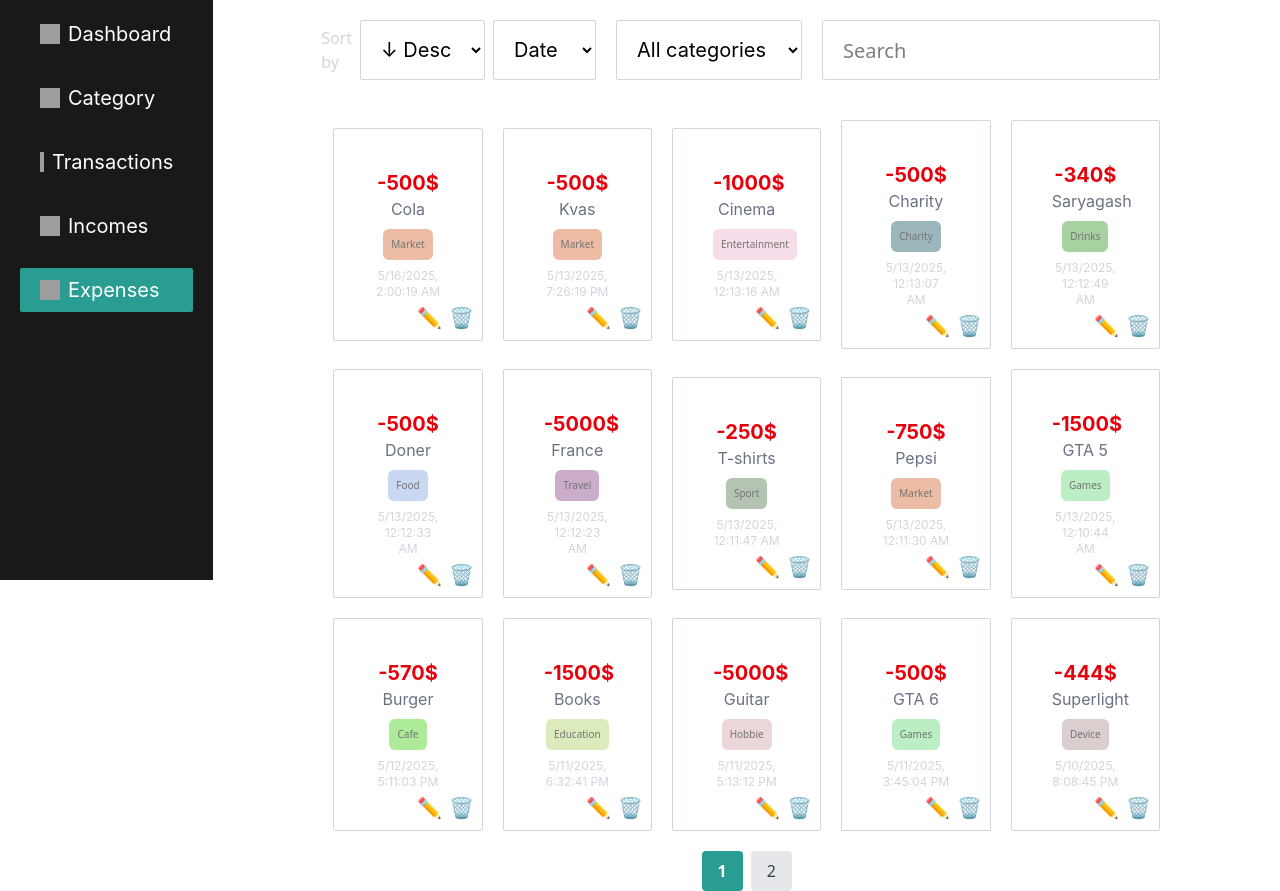
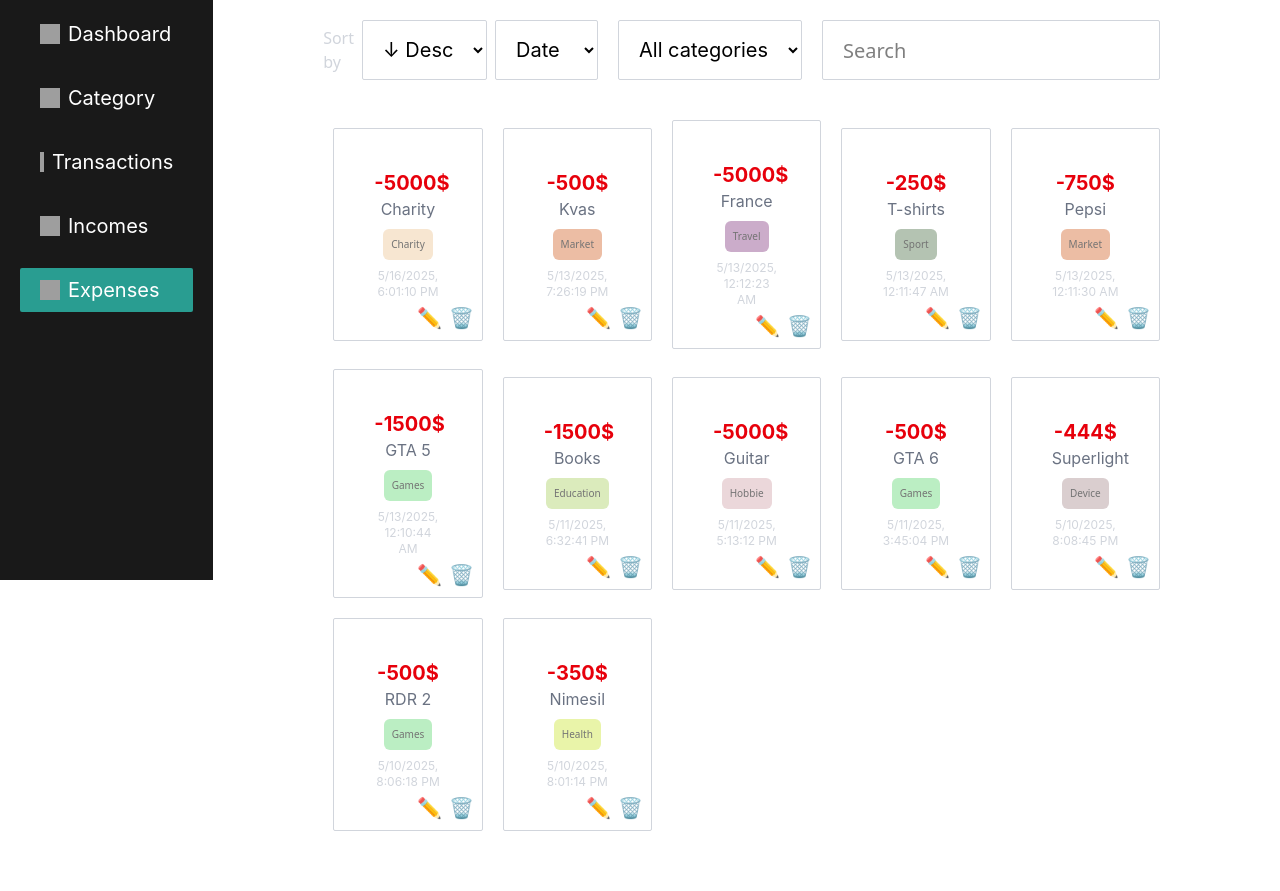
Before and after one commit to nurzhan-altynsaryuly/finance-manager, a React (Vite) app: page /expenses in a window 1280 px wide. Shown: the part 220-1111 px from the top of the page. After the commit the page ends 1051 px from the top, so only its background shows below. Built offline with nearby package versions, Linux system fonts and the light colour scheme; data requests are answered from the project's data file; grey boxes are pictures that could not be loaded.

Commit message:
add function to delete category and UI details

```diff
--- a/server/db.json
+++ b/server/db.json
@@ -26,13 +26,6 @@
       "date": "5/11/2025, 6:56:40 PM",
       "cash": "500",
       "description": "Freelance",
-      "method": "income"
-    },
-    {
-      "id": "mal1ldbw",
-      "date": "5/12/2025, 5:11:39 PM",
-      "cash": 10000,
-      "description": "Salary",
       "method": "income"
     },
     {
@@ -93,14 +86,6 @@
       "category": "Education"
     },
     {
-      "id": "mal1kli8",
-      "date": "5/12/2025, 5:11:03 PM",
-      "cash": 570,
-      "description": "Burger",
-      "method": "expense",
-      "category": "Cafe"
-    },
-    {
       "id": "malgkbc1",
       "date": "5/13/2025, 12:10:44 AM",
       "cash": 1500,
@@ -133,38 +118,6 @@
       "category": "Travel"
     },
     {
-      "id": "malgmnjx",
-      "date": "5/13/2025, 12:12:33 AM",
-      "cash": 500,
-      "description": "Doner",
-      "method": "expense",
-      "category": "Food"
-    },
-    {
-      "id": "malgmz6q",
-      "date": "5/13/2025, 12:12:49 AM",
-      "cash": 340,
-      "description": "Saryagash",
-      "method": "expense",
-      "category": "Drinks"
-    },
-    {
-      "id": "malgndno",
-      "date": "5/13/2025, 12:13:07 AM",
-      "cash": 500,
-      "description": "Charity",
-      "method": "expense",
-      "category": "Charity"
-    },
-    {
-      "id": "malgnkiw",
-      "date": "5/13/2025, 12:13:16 AM",
-      "cash": 1000,
-      "description": "Cinema",
-      "method": "expense",
-      "category": "Entertainment"
-    },
-    {
       "id": "mamluehp",
       "date": "5/13/2025, 7:26:19 PM",
       "cash": 500,
@@ -173,12 +126,12 @@
       "category": "Market"
     },
     {
-      "id": "mapuss0z",
-      "date": "5/16/2025, 2:00:19 AM",
-      "cash": 500,
-      "description": "Cola",
+      "id": "maqt4g7z",
+      "date": "5/16/2025, 6:01:10 PM",
+      "cash": 5000,
+      "description": "Charity",
       "method": "expense",
-      "category": "Market"
+      "category": "Charity"
     }
   ],
   "category": [
@@ -186,7 +139,7 @@
       "id": "907f",
       "category": "Market",
       "color": "rgba(207, 90, 29, 0.5)",
-      "amount": 1750
+      "amount": 2000
     },
     {
       "id": "fac6",
@@ -237,40 +190,10 @@
       "amount": 5000
     },
     {
-      "id": "24a3",
-      "category": "Food",
-      "color": "rgba(119, 157, 225, 0.5)",
-      "amount": 500
-    },
-    {
-      "id": "8dbb",
-      "category": "Drinks",
-      "color": "rgba(39, 140, 20, 0.5)",
-      "amount": 340
-    },
-    {
-      "id": "521e",
+      "id": "42c3",
       "category": "Charity",
-      "color": "rgba(4, 75, 85, 0.5)",
-      "amount": 500
-    },
-    {
-      "id": "f8ce",
-      "category": "Entertainment",
-      "color": "rgba(233, 168, 202, 0.5)",
-      "amount": 1000
-    },
-    {
-      "id": "0361",
-      "category": "Family",
-      "color": "rgba(1, 189, 251, 0.5)",
-      "amount": "0"
-    },
-    {
-      "id": "f689",
-      "category": "Cafe",
-      "color": "rgba(52, 206, 1, 0.5)",
-      "amount": 570
+      "color": "rgba(234, 192, 140, 0.5)",
+      "amount": 5000
     }
   ]
 }
--- a/src/api/apiSlice.js
+++ b/src/api/apiSlice.js
@@ -113,6 +113,13 @@ export const apiSlice = createApi({
       }),
       invalidatesTags: [{ type: "expenses", id: "LIST" }],
     }),
+    deleteCategory: build.mutation({
+      query: (id) => ({
+        url: `category/${id}`,
+        method: "DELETE",
+      }),
+      invalidatesTags: [{ type: "category", id: "LIST" }],
+    }),
   }),
 });
 
@@ -130,4 +137,5 @@ export const {
   useChangeIncomeMutation,
   useChangeExpenseMutation,
   useChangeAmountMutation,
+  useDeleteCategoryMutation,
 } = apiSlice;
--- a/src/pages/CategoryPage.jsx
+++ b/src/pages/CategoryPage.jsx
@@ -7,11 +7,23 @@ import { UsePagination } from "../hooks/UsePagination";
 
 import { useFilterSortSearch } from "../hooks/UseFilterSortSearch";
 
+import { useDeleteCategoryMutation } from "../api/apiSlice";
+import { useDeleteExpenseMutation } from "../api/apiSlice";
+import ModalItem from "../components/ModalItem";
+
+import { useNavigate } from "react-router";
+import { useState } from "react";
+
 export default function CategoryPage() {
   const { data, isLoading } = useGetExpensesQuery();
   const state = useLocation().state;
 
   const expenses = data?.filter((item) => item.category === state.category);
+
+  const [deleteCategory] = useDeleteCategoryMutation();
+  const [deleteExpense] = useDeleteExpenseMutation();
+
+  const navigate = useNavigate();
 
   const {
     filteredData,
@@ -33,17 +45,63 @@ export default function CategoryPage() {
     14
   );
 
+  const deleteData = async (id, name) => {
+    await deleteCategory(id);
+    const expensesToDelete = data.filter((item) => item.category == name);
+    for (const expense of expensesToDelete) {
+      await deleteExpense(expense.id).unwrap();
+    }
+    navigate("/category");
+    setModal(false);
+  };
+
+  const [modal, setModal] = useState(false);
+
   if (isLoading) return <p>Loading...</p>;
 
   return (
+    <>
+      {modal && (
+        <ModalItem>
+          <p className="text-white text-center text-xl font-bold mb-2">
+            Do you want to delete this category?
+          </p>
+          <p className="text-red-400 text-center text-md">
+            If you delete this category, all expenses associated with it will
+            also be deleted.
+          </p>
+          <div className="flex justify-center gap-5 mt-5">
+            <button
+              className={`px-5 py-2 border-1 border-solid text-md font-['Inter'] w-max rounded-xs flex items-center transition bg-red-500 text-white hover:cursor-pointer hover:bg-red-300`}
+              onClick={() => deleteData(state.id, state.category)}
+            >
+              Delete
+            </button>
+            <button
+              className={`px-5 py-2 border-1 border-solid text-md font-['Inter'] w-max rounded-xs flex items-center transition bg-sky-500 text-white hover:cursor-pointer hover:bg-sky-300`}
+              onClick={() => setModal(false)}
+            >
+              Cancel
+            </button>
+          </div>
+        </ModalItem>
+      )}
       <div className="w-5/6">
         <Link to="/category">
           <div className="mx-10 my-5 border-1 w-max px-5 rounded-xs border-gray-300 text-gray-700 hover:opacity-50">
             Back
           </div>
         </Link>
-      <div className="text-3xl text-[#191919] text-center font-['Inter'] my-10 font-bold">
+        <div className="font-['Inter'] mt-10 flex flex-col justify-center gap-1 items-center">
+          <p className="text-3xl text-[#191919] text-center font-bold">
             {state.category}
+          </p>
+          <button
+            onClick={() => setModal(true)}
+            className={`px-5 py-2 border-1 border-solid text-md font-['Inter'] w-max rounded-xs flex items-center transition bg-red-500 text-white hover:cursor-pointer hover:bg-red-300`}
+          >
+            Delete category
+          </button>
         </div>
         <div className="w-full flex justify-end px-30 my-5">
           <div className="flex gap-2 items-center">
@@ -128,5 +186,6 @@ export default function CategoryPage() {
           </div>
         )}
       </div>
+    </>
   );
 }
--- a/src/pages/Expenses.jsx
+++ b/src/pages/Expenses.jsx
@@ -27,8 +27,10 @@ export default function Expenses() {
   const [changeExpense] = useChangeExpenseMutation();
   const [changeAmount] = useChangeAmountMutation();
 
-  const [modal, setModal] = useState(false);
+  const [modalChange, setModalChange] = useState(false);
+  const [modalDelete, setModalDelete] = useState(false);
   const [changingItem, setChangingItem] = useState(null);
+  const [activeId, setActiveId] = useState(null);
 
   const [cash, setCash] = useState("");
   const [description, setDescription] = useState("");
@@ -89,7 +91,7 @@ export default function Expenses() {
       categories.find((category) => category.category == item.category)
     );
     setPrevCash(item.cash);
-    setModal(true);
+    setModalChange(true);
   };
 
   const changeCash = (value) => {
@@ -165,6 +167,16 @@ export default function Expenses() {
     15
   );
 
+  const handleModalDelete = (id) => {
+    setModalDelete(true);
+    setActiveId(id);
+  };
+
+  const handleDeleteExpense = () => {
+    setModalDelete(false);
+    deleteExpense(activeId);
+  };
+
   if (loadingCategories || loadingExpenses) return <p>Loading...</p>;
 
   if (!categories || categories.length === 0)
@@ -172,10 +184,10 @@ export default function Expenses() {
 
   return (
     <>
-      {modal && (
+      {modalChange && (
         <ModalItem>
           <button
-            onClick={() => setModal(false)}
+            onClick={() => setModalChange(false)}
             className="text-xl hover:cursor-pointer hover:opacity-50 absolute top-3 right-2"
           >
             ❌
@@ -214,6 +226,27 @@ export default function Expenses() {
           >
             Save
           </button>
+        </ModalItem>
+      )}
+      {modalDelete && (
+        <ModalItem>
+          <p className="text-white text-center text-xl font-bold mb-2">
+            Do you want to delete this income?
+          </p>
+          <div className="flex justify-center gap-5 mt-5">
+            <button
+              className={`px-5 py-2 border-1 border-solid text-md font-['Inter'] w-max rounded-xs flex items-center transition bg-red-500 text-white hover:cursor-pointer hover:bg-red-300`}
+              onClick={handleDeleteExpense}
+            >
+              Delete
+            </button>
+            <button
+              className={`px-5 py-2 border-1 border-solid text-md font-['Inter'] w-max rounded-xs flex items-center transition bg-sky-500 text-white hover:cursor-pointer hover:bg-sky-300`}
+              onClick={() => setModalDelete(false)}
+            >
+              Cancel
+            </button>
+          </div>
         </ModalItem>
       )}
       <div className="w-5/6 px-30">
@@ -332,7 +365,7 @@ export default function Expenses() {
                   {item.date}
                 </p>
                 <button
-                  onClick={() => deleteData(item)}
+                  onClick={() => handleModalDelete(item.id)}
                   className="text-xl hover:cursor-pointer hover:opacity-50 absolute bottom-2 right-2"
                 >
                   🗑️
--- a/src/pages/Incomes.jsx
+++ b/src/pages/Incomes.jsx
@@ -17,8 +17,10 @@ export default function Incomes() {
   const [deleteIncome] = useDeleteIncomeMutation();
   const [changeIncome] = useChangeIncomeMutation();
 
-  const [modal, setModal] = useState(false);
+  const [modalChange, setModalChange] = useState(false);
+  const [modalDelete, setModalDelete] = useState(false);
   const [changingItem, setChangingItem] = useState(null);
+  const [activeId, setActiveId] = useState(null);
 
   const [cash, setCash] = useState("");
   const [description, setDescription] = useState("");
@@ -39,7 +41,7 @@ export default function Incomes() {
 
   const editData = (item) => {
     setChangingItem(item);
-    setModal(true);
+    setModalChange(true);
   };
 
   const changeCash = (value) => {
@@ -84,14 +86,24 @@ export default function Incomes() {
     15
   );
 
+  const handleModalDelete = (id) => {
+    setModalDelete(true);
+    setActiveId(id);
+  };
+
+  const handleDeleteIncome = () => {
+    setModalDelete(false);
+    deleteIncome(activeId);
+  };
+
   if (isLoading) return <p>Loading...</p>;
 
   return (
     <>
-      {modal && (
+      {modalChange && (
         <ModalItem>
           <button
-            onClick={() => setModal(false)}
+            onClick={() => setModalChange(false)}
             className="text-xl hover:cursor-pointer hover:opacity-50 absolute top-3 right-2"
           >
             ❌
@@ -119,6 +131,27 @@ export default function Incomes() {
           >
             Save
           </button>
+        </ModalItem>
+      )}
+      {modalDelete && (
+        <ModalItem>
+          <p className="text-white text-center text-xl font-bold mb-2">
+            Do you want to delete this income?
+          </p>
+          <div className="flex justify-center gap-5 mt-5">
+            <button
+              className={`px-5 py-2 border-1 border-solid text-md font-['Inter'] w-max rounded-xs flex items-center transition bg-red-500 text-white hover:cursor-pointer hover:bg-red-300`}
+              onClick={handleDeleteIncome}
+            >
+              Delete
+            </button>
+            <button
+              className={`px-5 py-2 border-1 border-solid text-md font-['Inter'] w-max rounded-xs flex items-center transition bg-sky-500 text-white hover:cursor-pointer hover:bg-sky-300`}
+              onClick={() => setModalDelete(false)}
+            >
+              Cancel
+            </button>
+          </div>
         </ModalItem>
       )}
       <div className="w-5/6 px-30">
@@ -197,7 +230,7 @@ export default function Incomes() {
                   {item.date}
                 </p>
                 <button
-                  onClick={() => deleteIncome(item.id)}
+                  onClick={() => handleModalDelete(item.id)}
                   className="text-xl mt-2 hover:cursor-pointer hover:opacity-50 absolute bottom-2 right-2"
                 >
                   🗑️
--- a/src/pages/Transactions.jsx
+++ b/src/pages/Transactions.jsx
@@ -106,8 +106,9 @@ export default function Transactions() {
             <div
               style={{
                 backgroundColor: item.category
-                  ? data.find((category) => category.category === item.category)
-                      .color
+                  ? data?.find(
+                      (category) => category.category === item.category
+                    ).color
                   : "#00ff00",
               }}
               className="border-gray-500 p-3 text-center border-1"
```
Lines whose indentation alone changed are shown as unchanged.
